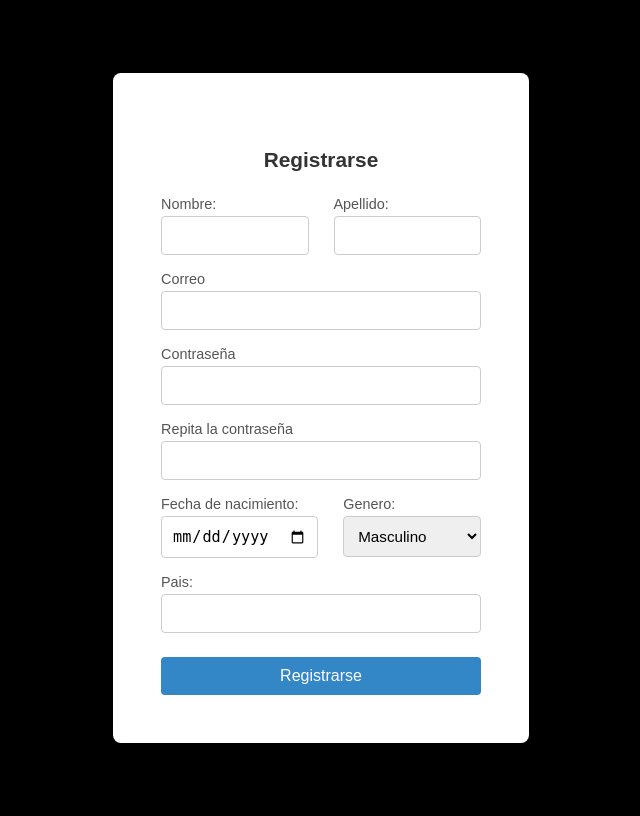
After one commit to payrtovv/Liszt, a Django app: page /Register/ in a window 1280 px wide. The commit adds this page. Shown: the whole page, without its empty margins (319-959 px from the left). Run offline with Django 5.2, Linux system fonts and the light colour scheme.

Commit message:
Register

```diff
--- a/Liszt/Liszt/settings.py
+++ b/Liszt/Liszt/settings.py
@@ -80,7 +80,6 @@ DATABASES = {
         "ENGINE": "mssql",
         'NAME': config('DB_NAME'),
         'HOST': config('DB_HOST'),
-        "PORT": "",
         "OPTIONS": {
             "driver": "ODBC Driver 17 for SQL Server",
             "Trusted_Connection": "yes",
--- a/Liszt/Liszt/urls.py
+++ b/Liszt/Liszt/urls.py
@@ -17,8 +17,10 @@ Including another URLconf
 
 from django.contrib import admin
 from django.urls import path, include
+from users import views
 
 urlpatterns = [
+    path('', views.Register_view, name='Register'),
     path("admin/", admin.site.urls),
     path("", include("users.urls")),
 ]
--- a/Liszt/static/css/login.css
+++ b/Liszt/static/css/Register.css
@@ -1,21 +1,19 @@
-* {
-  box-sizing: border-box;
-  margin: 0;
-  padding: 0;
-}
-
 body {
-  background: #f0f0f0;
+  background: rgb(0, 0, 0);
   display: flex;
   justify-content: center;
   align-items: center;
+  font-family: Arial, sans-serif;
   height: 100vh;
-  font-family: Arial, sans-serif;
+}
+
+p {
+  text-align: center;
 }
 
 .card {
   background: white;
-  padding: 2rem;
+  padding: 3rem;
   border-radius: 8px;
   width: 320px;
   box-shadow: 0 2px 10px rgba(0, 0, 0, 0.1);
@@ -30,6 +28,7 @@ h4 {
 
 .campo {
   margin-bottom: 1rem;
+  width: 100%;
 }
 
 label {
@@ -42,20 +41,30 @@ label {
 input {
   width: 100%;
   padding: 10px;
+  box-sizing: border-box;
   border: 1px solid #ccc;
   border-radius: 4px;
   font-size: 0.95rem;
 }
 
-input:focus {
-  outline: none;
-  border-color: #0d6efd;
+.contenedor {
+  display: flex;
+  gap: 25px;
+}
+
+#Genero {
+  width: 100%;
+  padding: 10px;
+  box-sizing: border-box;
+  border: 1px solid #ccc;
+  border-radius: 4px;
+  font-size: 0.95rem;
 }
 
 button {
   width: 100%;
   padding: 10px;
-  background: #0d6efd;
+  background: #3387c7;
   color: white;
   border: none;
   border-radius: 4px;
--- /dev/null
+++ b/Liszt/templates/users/Register.html
@@ -0,0 +1,60 @@
+{% load static %}
+<!doctype html>
+<html lang="en">
+  <head>
+    <meta charset="UTF-8" />
+    <meta name="viewport" content="width=device-width, initial-scale=1.0" />
+    <link rel="stylesheet" href="{% static 'css/Register.css' %}" />
+
+    <title>Register</title>
+  </head>
+  <body>
+    <form class="card" method="post">
+      {% csrf_token %}
+      <h4>Registrarse</h4>
+      {% if error %}
+        <p class="error">{{ error }}</p>
+      {% endif %}
+      <div class="contenedor">
+        <div class="campo">
+          <label>Nombre: </label>
+          <input type="text" name="Nombre" value="{{ Nombre|default:'' }}" required />
+        </div>
+        <div class="campo">
+          <label>Apellido:</label>
+          <input type="text" name="Apellido" value="{{ Apellido|default:'' }}" required />
+        </div>
+      </div>
+      <div class="campo">
+        <label>Correo</label>
+        <input type="email" name="correo" value="{{ correo|default:'' }}" required />
+      </div>
+      <div class="campo">
+        <label>Contraseña</label>
+        <input type="password" name="contrasenia" required />
+      </div>
+      <div class="campo">
+        <label>Repita la contraseña</label>
+        <input type="password" name="confirmar_contrasenia" required />
+      </div>
+      <div class="contenedor">
+        <div class="campo">
+          <label>Fecha de nacimiento: </label>
+          <input type="date" name="fechadenacimiento" value="{{ fechadenacimiento|default:'' }}" required />
+        </div>
+        <div class="campo">
+          <label>Genero:</label>
+          <select id="Genero" name="Genero">
+            <option value="M" {% if Genero == "M" %}selected{% endif %}>Masculino</option>
+            <option value="F" {% if Genero == "F" %}selected{% endif %}>Femenino</option>
+          </select>
+        </div>
+      </div>
+      <div class="campo">
+        <label>Pais: </label>
+        <input type="text" name="PaisDeOrigen" value="{{ PaisDeOrigen|default:'' }}" required />
+      </div>
+      <button type="submit">Registrarse</button>
+    </form>
+  </body>
+</html>
--- a/Liszt/templates/users/login.html
+++ b/Liszt/templates/users/login.html
@@ -1,3 +1,4 @@
+{% load static %}
 <!doctype html>
 <html>
   <head>
--- a/Liszt/users/urls.py
+++ b/Liszt/users/urls.py
@@ -2,5 +2,5 @@ from django.urls import path
 from . import views
 
 urlpatterns = [path("", views.index),
-               path('login/', views.login_view, name='login'),
+               path('Register/', views.Register_view, name='Register'),
 ]
--- a/Liszt/users/views.py
+++ b/Liszt/users/views.py
@@ -1,21 +1,128 @@
+from datetime import date
+
+from django.db import connection, transaction
+from django.http import HttpResponse
 from django.shortcuts import render, redirect
-from django.http import HttpResponse
-from .models import Persona
+from django.utils import timezone
+
+
 
 
 # Create your views here.
 def index(request):
     return HttpResponse("prueba")
 
+def Register_view(request):
+    if request.method == 'POST':
+        nombre = request.POST.get('Nombre', '').strip()
+        apellido = request.POST.get('Apellido', '').strip()
+        correo = request.POST.get('correo', '').strip()
+        contrasenia = request.POST.get('contrasenia', '')
+        confirmar_contrasenia = request.POST.get('confirmar_contrasenia', '')
+        fechadenacimiento = request.POST.get('fechadenacimiento')
+        genero = request.POST.get('Genero')
+        pais = request.POST.get('PaisDeOrigen', '').strip()
 
-def login_view(request):
-    if request.method == 'POST':
-        correo = request.POST['correo']
-        contrasenia = request.POST['contrasenia']
-        try:
-            persona = Persona.objects.get(correo=correo, contrasenia=contrasenia)
-            request.session['usuario_id'] = persona.idpersona
-            return redirect('home')
-        except Persona.DoesNotExist:
-            return render(request, 'users/login.html', {'error': 'Credenciales incorrectas'})
-    return render(request, 'users/login.html')
+        contexto = {
+            'Nombre': nombre,
+            'Apellido': apellido,
+            'correo': correo,
+            'fechadenacimiento': fechadenacimiento,
+            'Genero': genero,
+            'PaisDeOrigen': pais,
+        }
+
+        if not all([nombre, apellido, correo, contrasenia, fechadenacimiento, genero, pais]):
+            contexto['error'] = 'Todos los campos son obligatorios.'
+            return render(request, 'users/Register.html', contexto)
+
+        if contrasenia != confirmar_contrasenia:
+            contexto['error'] = 'Las contraseñas no coinciden.'
+            return render(request, 'users/Register.html', contexto)
+
+        fecha_nacimiento = date.fromisoformat(fechadenacimiento)
+        hoy = timezone.localdate()
+        edad = hoy.year - fecha_nacimiento.year - (
+            (hoy.month, hoy.day) < (fecha_nacimiento.month, fecha_nacimiento.day)
+        )
+
+        with connection.cursor() as cursor:
+            cursor.execute(
+                "SELECT COUNT(*) FROM [usuarios].[Persona] WHERE correo = %s",
+                [correo]
+            )
+            existe = cursor.fetchone()[0]
+
+        if existe:
+            contexto['error'] = 'Ya existe una cuenta con ese correo.'
+            return render(request, 'users/Register.html', contexto)
+
+        with transaction.atomic():
+            with connection.cursor() as cursor:
+                cursor.execute("""
+                    SET NOCOUNT ON;
+
+                    INSERT INTO [usuarios].[Persona] (
+                        nombre,
+                        apellido,
+                        correo,
+                        fecha_registro,
+                        genero,
+                        edad,
+                        contrasenia,
+                        verificado,
+                        paisDeOrigen,
+                        fechaDeNacimiento
+                    )
+                    VALUES (%s, %s, %s, %s, %s, %s, %s, %s, %s, %s);
+
+                    SELECT CONVERT(int, SCOPE_IDENTITY());
+                """, [
+                    nombre,
+                    apellido,
+                    correo,
+                    hoy,
+                    genero,
+                    edad,
+                    contrasenia,
+                    False,
+                    pais,
+                    fecha_nacimiento,
+                ])
+
+                nuevo_id_persona = cursor.fetchone()[0]
+
+                cursor.execute("""
+                    SET NOCOUNT ON;
+
+                    INSERT INTO [usuarios].[Suscripcion] (
+                        tipoSuscripcion,
+                        fechaInicioSuscripcion,
+                        estadoSuscripcion
+                    )
+                    VALUES (%s, %s, %s);
+
+                    SELECT CONVERT(int, SCOPE_IDENTITY());
+                """, [
+                    "Gratuita",
+                    timezone.now(),
+                    "Activa"
+                ])
+
+                nuevo_id_suscripcion = cursor.fetchone()[0]
+
+                cursor.execute("""
+                    INSERT INTO [usuarios].[Usuario] (
+                        idPersona,
+                        tipoDeCuenta,
+                        Suscripcion_idSuscripcion
+                    )
+                    VALUES (%s, %s, %s)
+                """, [
+                    nuevo_id_persona,
+                    'gratuita',
+                    nuevo_id_suscripcion
+                ])
+
+
+    return render(request, 'users/Register.html')
```
Also changed, not shown: other parts of Liszt/static/css/Register.css (+9 -28 lines), Liszt/music/models.py (deleted, +0 -124 lines), Liszt/templates/users/RegisterArtist.html (added, +36 -0 lines), Liszt/users/models.py (deleted, +0 -84 lines).
